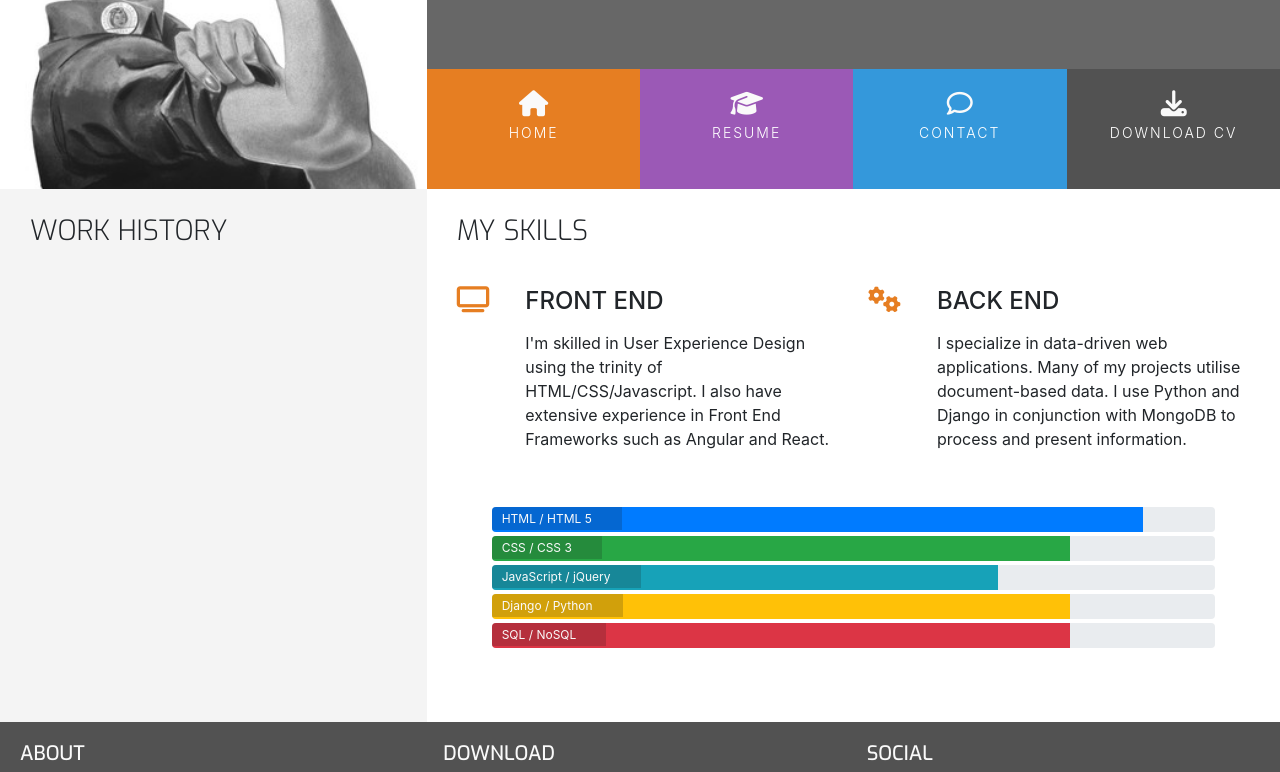
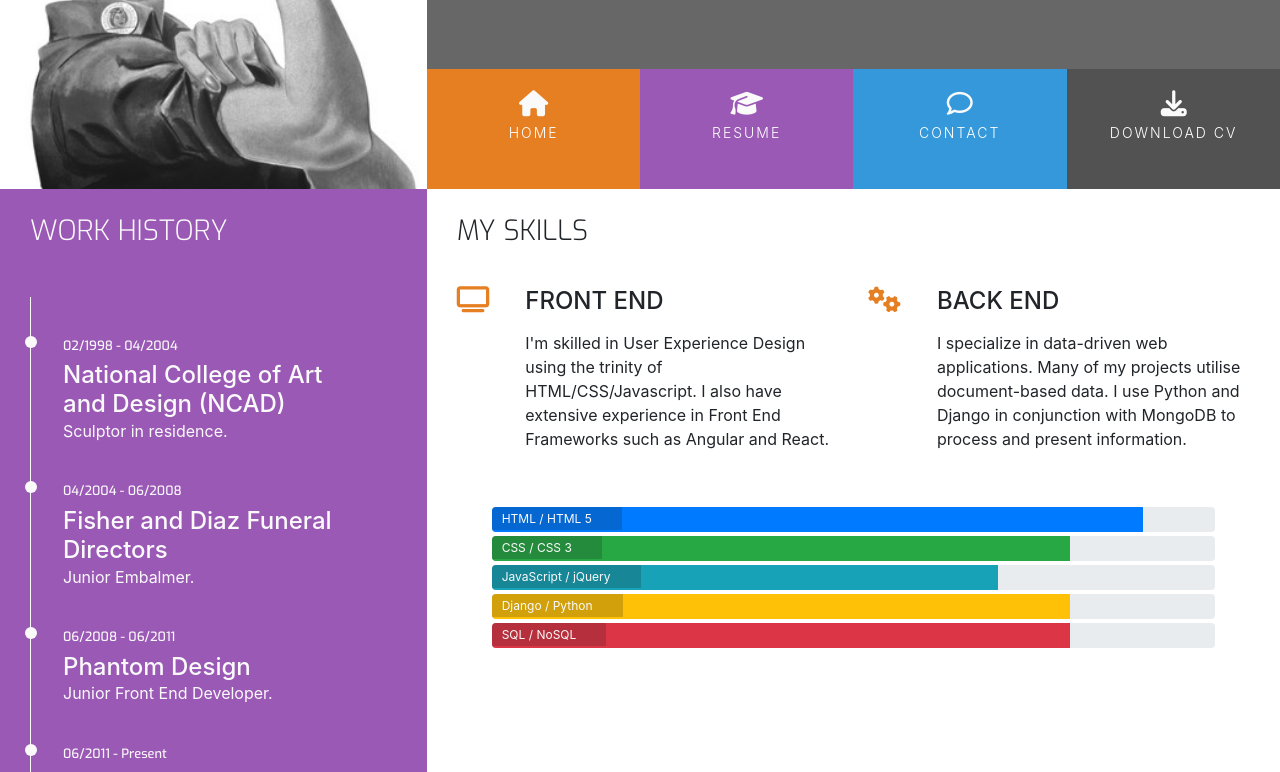
Before and after one commit to Libbu/love-rosie-project, a plain HTML site: page resume.html in a window 1280 px wide. Shown: the part 180-952 px from the top of the page. Drawn offline with nearby package versions, Linux system fonts and the light colour scheme.

Commit message:
added progress bars work history adn styled elements

```diff
--- a/assets/css/style.css
+++ b/assets/css/style.css
@@ -14,6 +14,9 @@
     background-color:#f4f4f4;
 }
 
+.bg-color-work-history {
+    background-color: #9b59b6;
+}
 
 .ui-menu-color-home {
     background-color: #e67e22;
@@ -43,7 +46,7 @@ h1,h2,h3,h4 {
 
 .general-sub {
     font-family: "Exo", sans-serif;
-    font-weight: 300px;
+    font-weight: 300;
     color: #fafafa;
 }
 
@@ -60,7 +63,7 @@ h1,h2,h3,h4 {
     padding: 0 30px 30px;
     float: none;
 }
-
+.history-heading,
 .section-heading {
     font-family: "Exo", sans-serif;
     font-weight: 300;
@@ -279,3 +282,51 @@ footer {
 .progress-section {
     margin: 40px 20px;
 }
+
+/*---------Work History*/
+
+.history-heading {
+    color: #fafafa;
+    margin-bottom: 50px;
+}
+
+.timeline-item {
+    padding: 4em 2em 0em 2em;
+    position: relative;
+    color: #fafafa;
+    border-left: 1px solid;
+}
+
+.timeline-item p {
+    padding: 0;
+    margin: 0;
+}
+
+.timeline-item:before {
+    content: attr(data-dates);
+    position: absolute;
+    left: 2.5em;
+    top: 3em;
+    display: block;
+    font-family: "EXO", sans-serif;
+    font-weight: 500;
+    font-size: 0.8em;
+    padding: 0;
+    margin: 0;
+}
+
+.timeline-item:after {
+    width:12px;
+    height:12px;
+    display:block;
+    top: 2.4em;
+    position: absolute;
+    left: -6px;
+    border-radius: 12px;
+    content:'';
+    background: #fafafa;
+}
+
+.history-items {
+    margin-bottom: 30px;
+}
--- a/resume.html
+++ b/resume.html
@@ -7,7 +7,7 @@
     <link rel="stylesheet" href="https://maxcdn.bootstrapcdn.com/bootstrap/4.1.3/css/bootstrap.min.css">
     <script src="https://kit.fontawesome.com/b6a380afc8.js" crossorigin="anonymous"></script>
     <link rel="stylesheet" href="https://cdnjs.cloudflare.com/ajax/libs/hover.css/2.1.1/css/hover-min.css"
-        type="text/css" />
+        type="text/css">
     <link rel="stylesheet" href="assets/css/style.css" type="text/css">
     <title>Rosie</title>
 </head>
@@ -54,16 +54,34 @@
     </header>
     <section class="container-fluid">
         <div class="row">
-            <div class="col-md-4 bg-color-personal-info section-column">
+            <div class="col-md-4 bg-color-work-history section-column">
                 <div class="row">
                     <div class="col-12">
-                        <h3 class="section-heading uppercase">
+                        <h3 class="history-heading uppercase">
                             Work History
                         </h3>
                     </div>
                 </div>
+                <div class="history-items">
+                    <div class="timeline-item" data-dates="02/1998 - 04/2004">
+                        <h4>National College of Art and Design (NCAD)</h4>
+                        <p> Sculptor in residence.</p>
+                    </div>
+                    <div class="timeline-item" data-dates="04/2004 - 06/2008">
+                        <h4>Fisher and Diaz Funeral Directors</h4>
+                        <p> Junior Embalmer.</p>
+                    </div>
+                    <div class="timeline-item" data-dates="06/2008 - 06/2011">
+                        <h4>Phantom Design </h4>
+                        <p> Junior Front End Developer.</p>
+                    </div>
+                    <div class="timeline-item" data-dates="06/2011 - Present">
+                        <h4>Hooli Inc. Silicon Valley</h4>
+                        <p> Full Stack Web Developer.</p>
+                    </div>
+                </div>
+            </div>
 
-            </div>
             <div class="col-md-8 bg-color-three-reasons section-column">
                 <div class="row">
                     <div class="col">
@@ -75,7 +93,6 @@
                         <div class="row">
                             <div class="col-2">
                                 <i class="three-reasons-icon fa fa-tv" aria-hidden="true"></i>
-
                             </div>
                             <div class="col-10">
                                 <h4 class="three-reasons-heading uppercase">Front End</h4>
@@ -83,7 +100,6 @@
                                     I'm skilled in User Experience Design using the trinity of HTML/CSS/Javascript. I
                                     also have extensive experience in Front End Frameworks such as Angular and React.
                                 </p>
-
                             </div>
                         </div>
                     </div>
@@ -91,7 +107,6 @@
                         <div class="row">
                             <div class="col-2">
                                 <i class="three-reasons-icon fa fa-gears" aria-hidden="true"></i>
-
                             </div>
                             <div class="col-10">
                                 <h4 class="three-reasons-heading uppercase">Back End</h4>
@@ -100,46 +115,43 @@
                                     document-based data. I use Python and Django in conjunction with MongoDB to process
                                     and present information.
                                 </p>
-
                             </div>
                         </div>
                     </div>
-
-
                 </div>
                 <div class="row progress-section">
                     <div class="col">
                         <div class="progress">
                             <div class="progress-bar" role="progressbar" aria-valuenow="90" aria-valuemin="0"
-                                aria-valiemin="100" style="width:90%;">
+                                aria-valuemax="100" style="width:90%;">
                                 <span class="sr-only">90% complete</span>
                             </div>
                             <span class="progress-type">HTML / HTML 5</span>
                         </div>
                         <div class="progress">
                             <div class="progress-bar bg-success" role="progressbar" aria-valuenow="80" aria-valuemin="0"
-                                aria-valiemin="100" style="width:80%;">
+                                aria-valuemax="100" style="width:80%;">
                                 <span class="sr-only">80% complete</span>
                             </div>
                             <span class="progress-type">CSS / CSS 3</span>
                         </div>
                         <div class="progress">
                             <div class="progress-bar bg-info" role="progressbar" aria-valuenow="70" aria-valuemin="0"
-                                aria-valiemin="100" style="width:70%;">
+                                aria-valuemax="100" style="width:70%;">
                                 <span class="sr-only">70% complete</span>
                             </div>
                             <span class="progress-type">JavaScript / jQuery</span>
                         </div>
                         <div class="progress">
                             <div class="progress-bar bg-warning" role="progressbar" aria-valuenow="80" aria-valuemin="0"
-                                aria-valiemin="100" style="width:80%;">
+                                aria-valuemax="100" style="width:80%;">
                                 <span class="sr-only">80% complete</span>
                             </div>
                             <span class="progress-type">Django / Python</span>
                         </div>
                         <div class="progress">
                             <div class="progress-bar bg-danger" role="progressbar" aria-valuenow="80" aria-valuemin="0"
-                                aria-valiemin="100" style="width:80%;">
+                                aria-valuemax="100" style="width:80%;">
                                 <span class="sr-only">80% complete</span>
                             </div>
                             <span class="progress-type">SQL / NoSQL</span>
@@ -147,10 +159,7 @@
                     </div>
                 </div>
             </div>
-
-
         </div>
-
     </section>
 
 
@@ -167,8 +176,9 @@
                 <h5 class="uppercase general-sub">Download</h5>
                 <p class="inline-block">Need a printable version of my CV? Download it here. <a href="#" target="_blank"
                         class="cv-pdf"> <i class="fa fa-download" aria-hidden="true"></i>
-                        <span class="sr-only">Download Link</span></p>
-
+                        <span class="sr-only">Download Link</span>
+                    </a>
+                </p>
             </div>
             <div class="col-sm-4">
                 <h5 class="uppercase general-sub">Social</h5>
```
